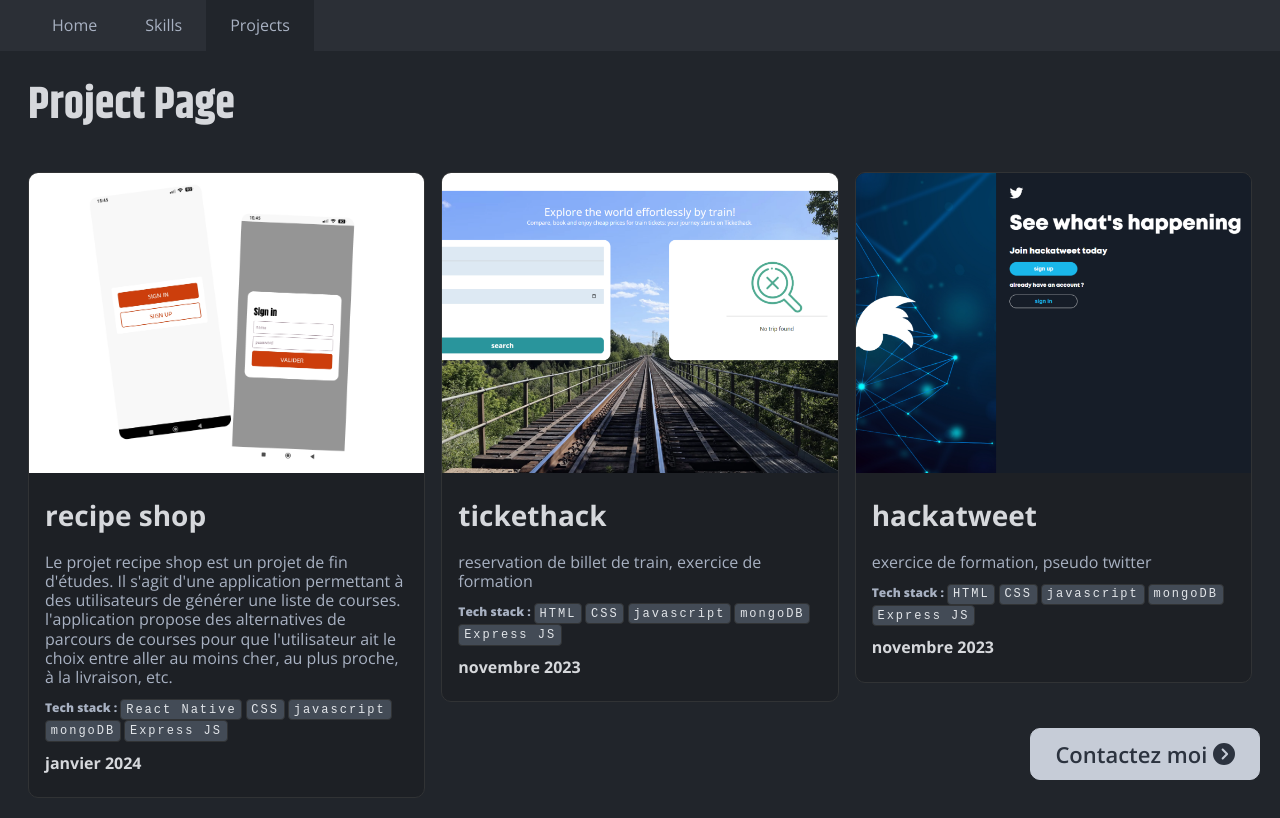
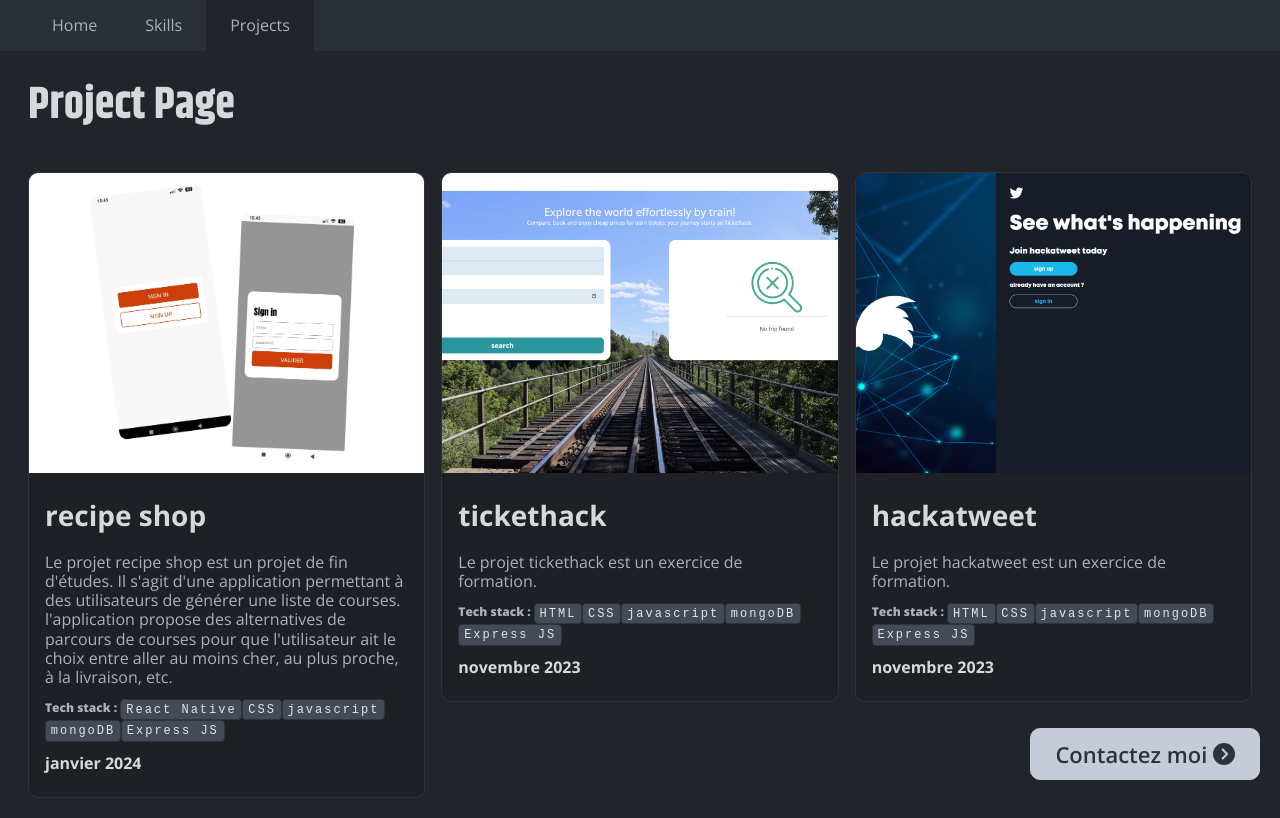
Before and after one commit to Evil-dave-dev/react-portfolio, a Next.js app: page /ProjectsPage in a window 1280 px wide. Shown: the top 818 px of the page. Built offline with nearby package versions, Linux system fonts and the light colour scheme; a web font is replaced by a local one.

Commit message:
update projects with mapping

```diff
--- a/pages/ProjectsPage.js
+++ b/pages/ProjectsPage.js
@@ -3,69 +3,64 @@ import ContactButton from "../components/ContactButton";
 import styles from "../styles/pages/_projectspage.module.scss";
 
 function ProjectsPage() {
+  const projects = [
+    {
+      name: "recipe shop",
+      img: "recipeshop.png",
+      description:
+        "Le projet recipe shop est un projet de fin d'études. Il s'agit d'une application permettant à des utilisateurs de générer une liste de courses. l'application propose des alternatives de parcours de courses pour que l'utilisateur ait le choix entre aller au moins cher, au plus proche, à la livraison, etc.",
+      stack: ["React Native", "CSS", "javascript", "mongoDB", "Express JS"],
+      date: "janvier 2024",
+    },
+    {
+      name: "tickethack",
+      img: "tickethack.png",
+      description: "Le projet tickethack est un exercice de formation.",
+      stack: ["HTML", "CSS", "javascript", "mongoDB", "Express JS"],
+      date: "novembre 2023",
+    },
+    {
+      name: "hackatweet",
+      img: "hackatweet.png",
+      description: "Le projet hackatweet est un exercice de formation.",
+      stack: ["HTML", "CSS", "javascript", "mongoDB", "Express JS"],
+      date: "novembre 2023",
+    },
+  ];
+
+  const Project = ({ name, img, description, stack, date }) => (
+    <section className={styles.project}>
+      <img className={styles.project_img} src={img} alt={name} />
+      <div className={styles.project_text}>
+        <p className={styles.project_title}>{name}</p>
+        <p>{description}</p>
+        <p className={styles.project_tech}>
+          Tech stack :{" "}
+          {stack.map((tech, index) => (
+            <Codeline key={index}>{tech}</Codeline>
+          ))}
+        </p>
+        <p className={styles.project_date}>{date}</p>
+      </div>
+    </section>
+  );
+
   return (
     <>
       <Navbar />
       <main className={styles.main}>
         <h2 className={styles.title}>Project Page</h2>
         <div className={styles.container}>
-          <section className={styles.project}>
-            <img
-              className={styles.project_img}
-              src="recipeshop.png"
-              alt="recipeshop"
+          {projects.map((project) => (
+            <Project
+              key={project.name}
+              name={project.name}
+              img={project.img}
+              description={project.description}
+              stack={project.stack}
+              date={project.date}
             />
-            <div className={styles.project_text}>
-              <p className={styles.project_title}>recipe shop</p>
-              <p>
-                Le projet recipe shop est un projet de fin d'études. Il s'agit
-                d'une application permettant à des utilisateurs de générer une
-                liste de courses. l'application propose des alternatives de
-                parcours de courses pour que l'utilisateur ait le choix entre
-                aller au moins cher, au plus proche, à la livraison, etc.
-              </p>
-              <p className={styles.project_tech}>
-                Tech stack : <Codeline>React Native</Codeline>{" "}
-                <Codeline>CSS</Codeline> <Codeline>javascript</Codeline>{" "}
-                <Codeline>mongoDB</Codeline> <Codeline>Express JS</Codeline>
-              </p>
-              <p className={styles.project_date}>janvier 2024</p>
-            </div>
-          </section>
-          <section className={styles.project}>
-            <img
-              className={styles.project_img}
-              src="tickethack.png"
-              alt="tickethack"
-            />
-            <div className={styles.project_text}>
-              <p className={styles.project_title}>tickethack</p>
-              <p>reservation de billet de train, exercice de formation</p>
-              <p className={styles.project_tech}>
-                Tech stack : <Codeline>HTML</Codeline> <Codeline>CSS</Codeline>{" "}
-                <Codeline>javascript</Codeline> <Codeline>mongoDB</Codeline>{" "}
-                <Codeline>Express JS</Codeline>
-              </p>
-              <p className={styles.project_date}>novembre 2023</p>
-            </div>
-          </section>
-          <section className={styles.project}>
-            <img
-              className={styles.project_img}
-              src="hackatweet.png"
-              alt="hackatweet"
-            />
-            <div className={styles.project_text}>
-              <p className={styles.project_title}>hackatweet</p>
-              <p>exercice de formation, pseudo twitter</p>
-              <p className={styles.project_tech}>
-                Tech stack : <Codeline>HTML</Codeline> <Codeline>CSS</Codeline>{" "}
-                <Codeline>javascript</Codeline> <Codeline>mongoDB</Codeline>{" "}
-                <Codeline>Express JS</Codeline>
-              </p>
-              <p className={styles.project_date}>novembre 2023</p>
-            </div>
-          </section>
+          ))}
         </div>
         <ContactButton />
       </main>
```
